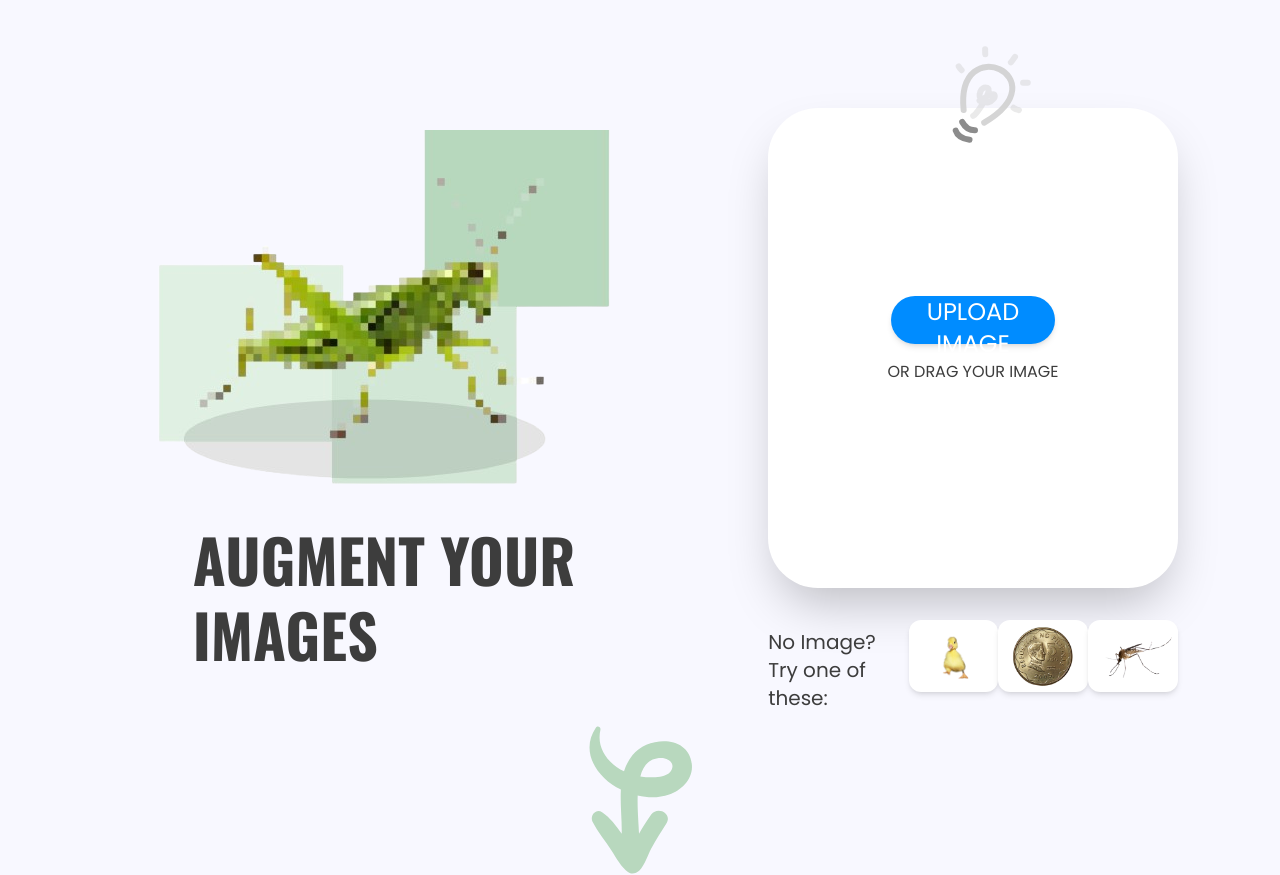
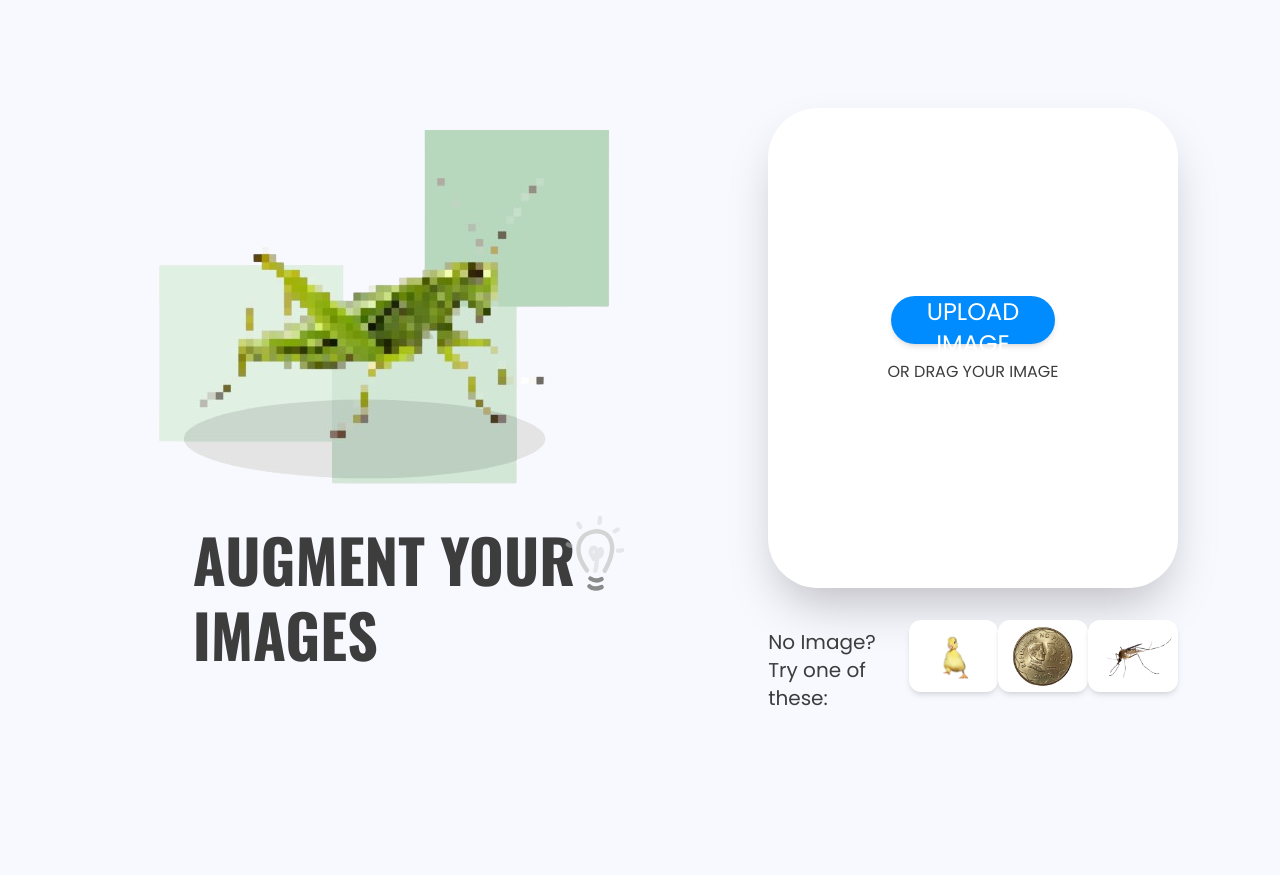
Before and after one commit to Amenyuwel/Ai-Refine, a Next.js app: page /home in a window 1280 px wide. After the commit the page ends 800 px from the top, so only its background shows below. Built offline with nearby package versions, Linux system fonts and the light colour scheme.

Commit message:
Removed the arrow and moved the bulb

```diff
--- a/app/globals.css
+++ b/app/globals.css
@@ -85,13 +85,13 @@ h6 {
 }
 
 .rotate-light {
-  transform: rotate(30deg); /* Initially tilted right */
+  transform: rotate(0deg); /* Initially tilted right */
   filter: grayscale(100%); /* Initially grayscale */
   transition: transform 0.3s ease-in-out, filter 0.3s ease-in-out;
 }
 
 .rotate-light:hover {
-  transform: rotate(30deg) scale(1.1); /* Stays tilted but scales up */
+  transform: rotate(0deg) scale(1.1); /* Stays tilted but scales up */
   filter: grayscale(0%); /* Restores color when hovered */
 }
 
--- a/app/home/page.jsx
+++ b/app/home/page.jsx
@@ -40,9 +40,11 @@ const HomePage = () => {
       return;
     }
 
-    const files = acceptedFiles.filter((file) => file.type.startsWith("image/"));
+    const files = acceptedFiles.filter((file) =>
+      file.type.startsWith("image/")
+    );
 
-    if (files.length === 0){
+    if (files.length === 0) {
       showToast("invalidImage");
       return;
     }
@@ -129,7 +131,7 @@ const HomePage = () => {
         <div className="flex flex-col w-[80%] h-[60%] rounded-[50px] bg-white shadow-2xl elevation-3 items-center justify-center">
           <button
             type="button"
-            className="text-sans rounded-full h-[10%] w-[40%] bg-[#008CFF] text-white text-2xl shadow-md cursor-pointer"
+            className="text-sans rounded-full h-[10%] w-[40%] bg-[#008CFF] text-white text-2xl shadow-md cursor-pointer transition-all duration-300 ease-in-out hover:bg-[#006FCC] hover:shadow-lg hover:scale-105"
             onClick={() => fileInputRef.current?.click()}
           >
             UPLOAD IMAGE
@@ -145,8 +147,9 @@ const HomePage = () => {
           </p>
           {["Animal", "Object", "Pest"].map((item) => (
             <div
+              title="Drag and drop this image to upload"
               key={item}
-              className="h-full w-26 bg-white rounded-[12px] shadow-md"
+              className="h-full w-26 bg-white rounded-[12px] shadow-md cursor-pointer"
             >
               <img
                 src={`/images/${item}.png`}
@@ -158,19 +161,11 @@ const HomePage = () => {
         </div>
       </section>
       <Image
-        src="/images/arrow.svg"
-        className="hover-animate-downup cursor-pointer absolute left-1/2 top-[calc(100vh-75px)] -translate-x-1/2"
-        alt="Arrow"
-        width={150}
-        height={200}
-        loading="eager"
-      />
-      <Image
         src="/images/light.svg"
-        className="rotate-light cursor-pointer absolute top-5 right-55"
+        className="rotate-light cursor-pointer absolute bottom-48 left-135"
         alt="Light"
-        width={150}
-        height={200}
+        width={110}
+        height={150}
         loading="eager"
       />
     </main>
```
